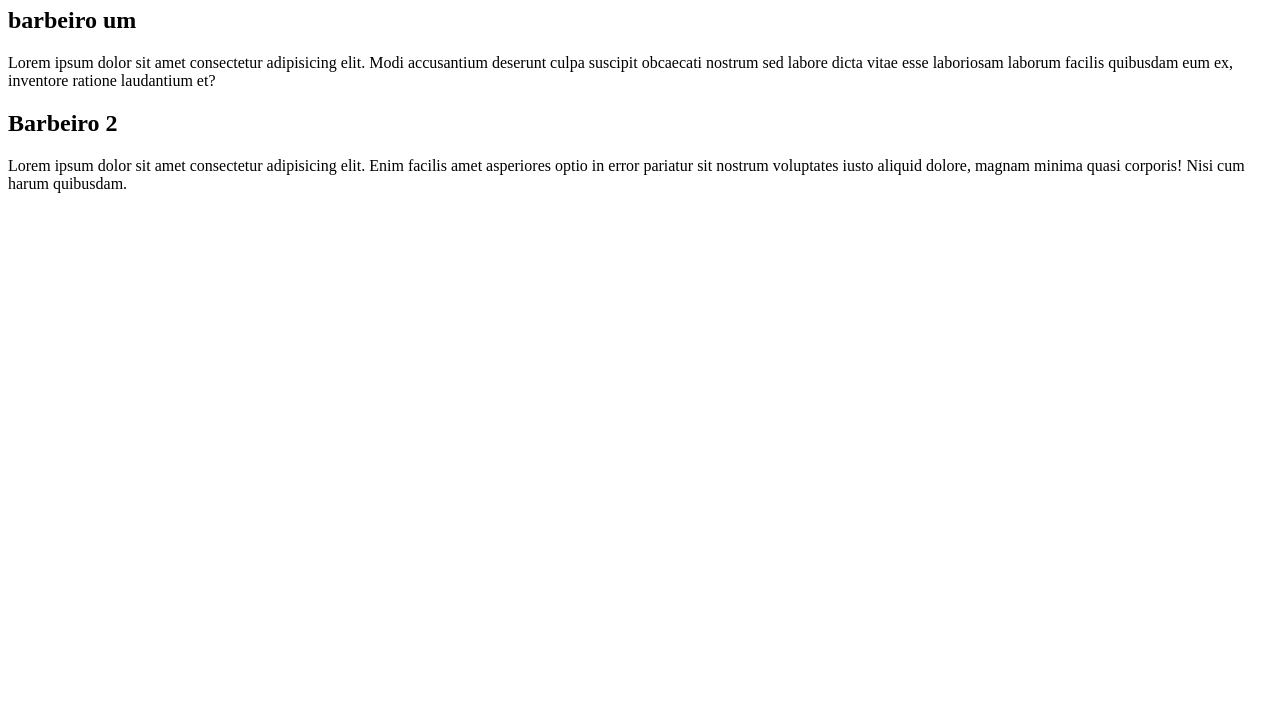
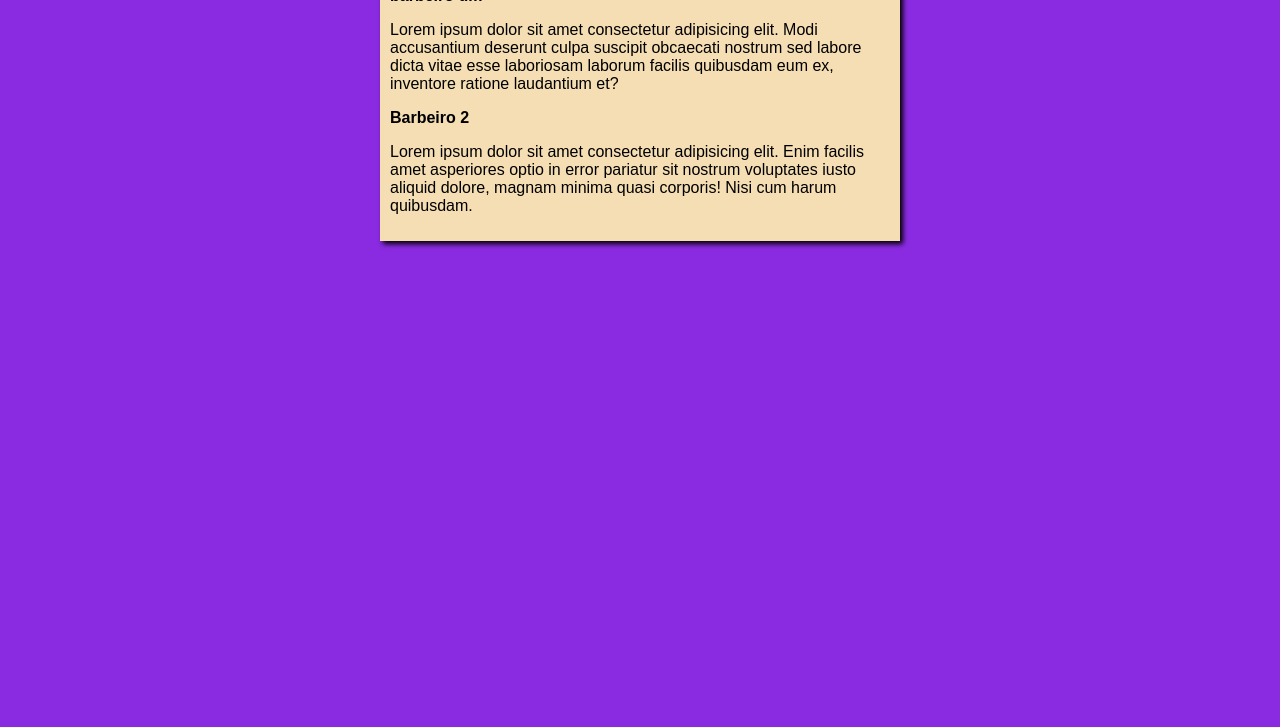
Before and after one commit to vevetu/projeto-site, a plain HTML site: page index.html in a window 1280 px wide. Shown: the part 73-800 px from the top of the page. Drawn offline with Linux system fonts and the light colour scheme.

Commit message:
correcao index link

```diff
--- a/index.html
+++ b/index.html
@@ -4,7 +4,7 @@
     <meta charset="UTF-8">
     <meta name="viewport" content="width=device-width, initial-scale=1.0">
     <title>V8 Barbearia</title>
-    <link rel="stylesheete" href="estilos/style.css">
+    <link rel="stylesheet" href="estilos/style.css">
 </head>
 <body>
     <main>
```
